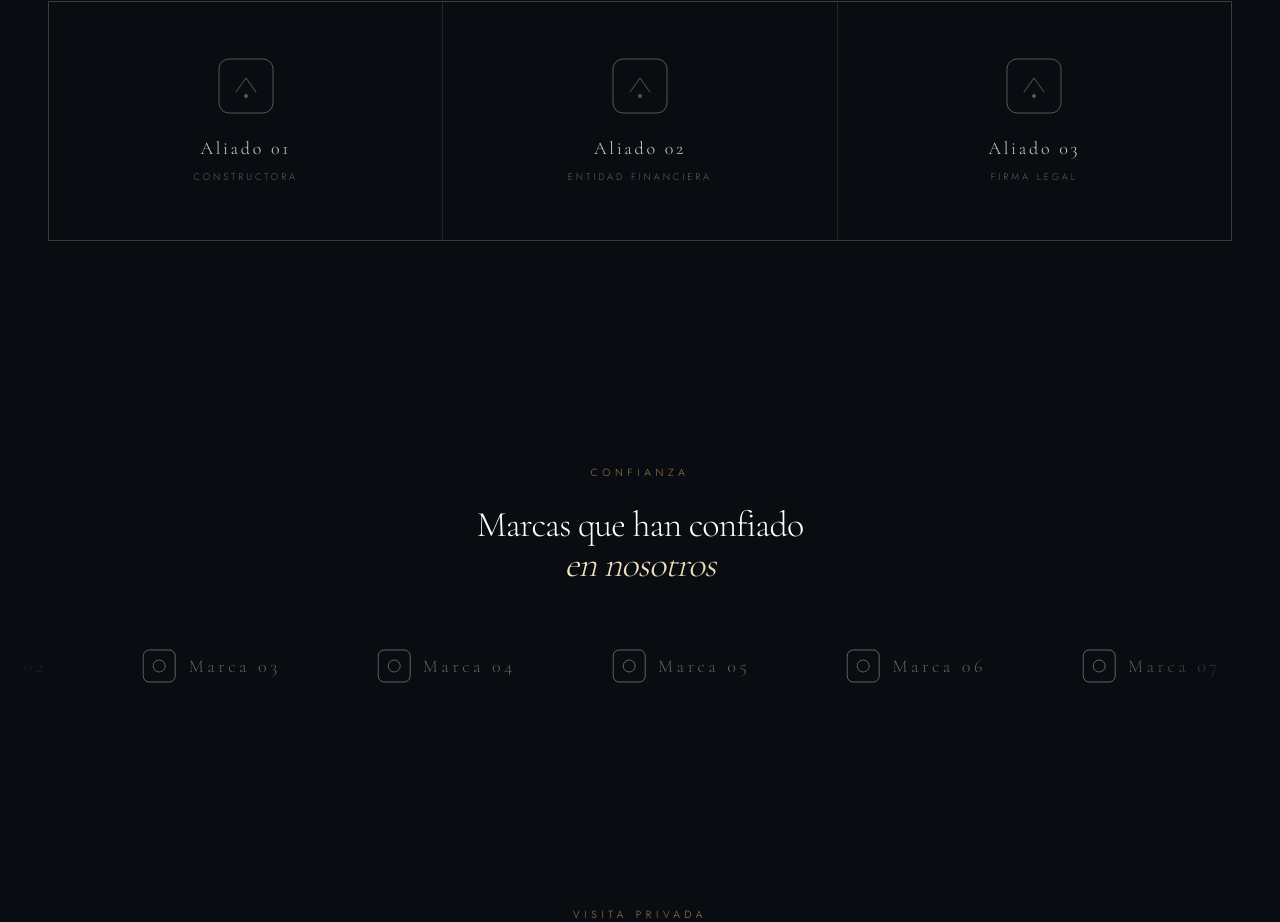
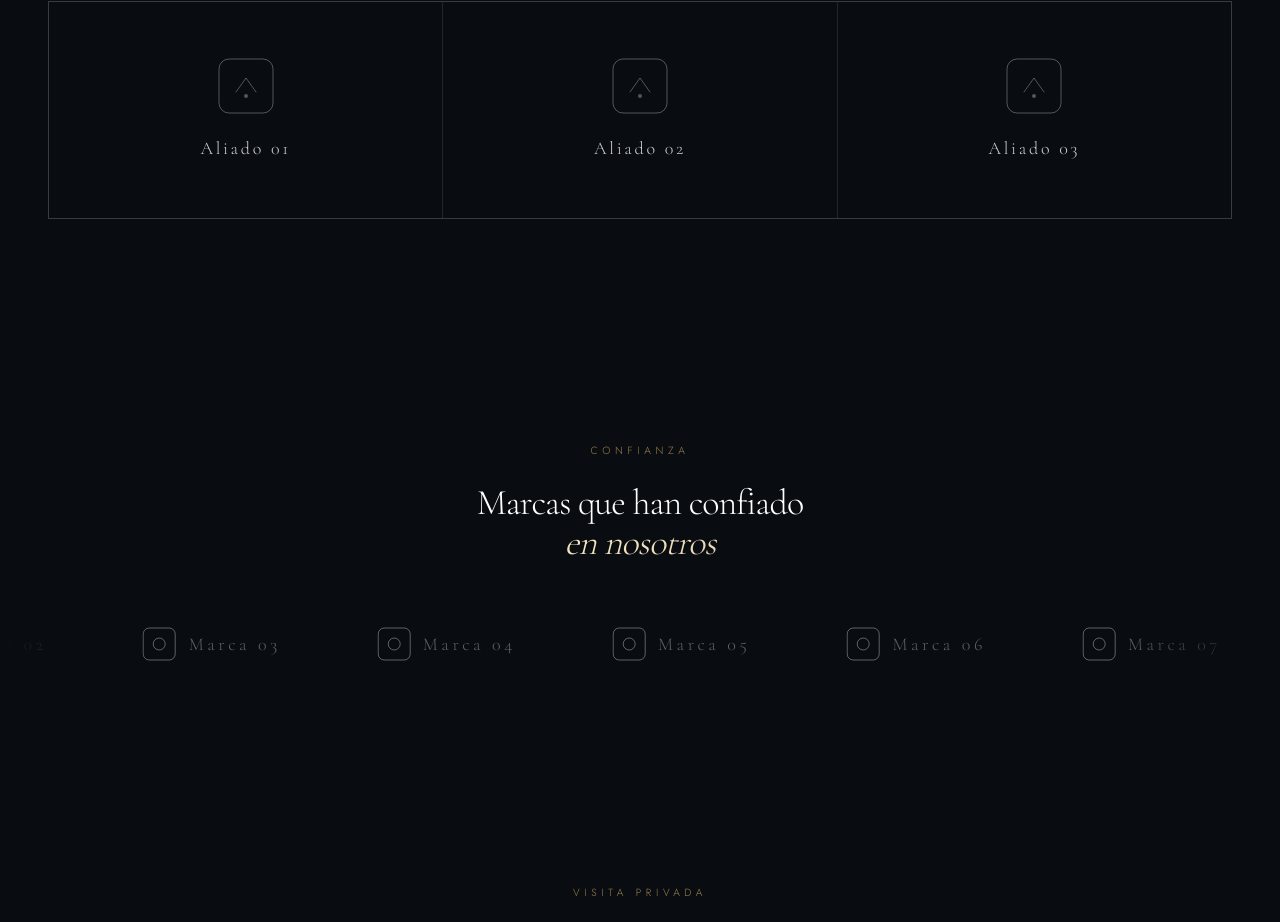
Before and after one commit to jerdiaz/malecon-residences, a Next.js app: page / in a window 1280 px wide. Shown: the part 10640-11562 px from the top of the page. Built offline with nearby package versions, Linux system fonts and the light colour scheme.

Commit message:
Aliados: eliminar descripcion de rol de cada aliado

```diff
--- a/src/components/Aliados.tsx
+++ b/src/components/Aliados.tsx
@@ -6,19 +6,17 @@ import Reveal from "@/components/ui/Reveal";
 // ALIADOS — aliados estratégicos del proyecto (distintos de "Marcas que han
 // confiado en nosotros"). Reemplaza cada plantilla por el aliado real:
 //   name  → nombre del aliado
-//   role  → rol / categoría (constructora, banca, firma legal, etc.)
 //   Para el logo real: sube el archivo a /public/images/aliados y cambia
 //   <PlaceholderMark> por <img src="/images/aliados/tu-logo.svg" ... />
 // ─────────────────────────────────────────────────────────────────────────────
 interface Ally {
   name: string;
-  role: string;
 }
 
 const ALLIES: Ally[] = [
-  { name: "Aliado 01", role: "Constructora" },
-  { name: "Aliado 02", role: "Entidad financiera" },
-  { name: "Aliado 03", role: "Firma legal" },
+  { name: "Aliado 01" },
+  { name: "Aliado 02" },
+  { name: "Aliado 03" },
 ];
 
 /**
@@ -53,14 +51,9 @@ export default function Aliados() {
               className="group flex flex-col items-center gap-5 bg-ink px-8 py-14 transition-colors duration-500 hover:bg-white/[0.02]"
             >
               <PlaceholderMark />
-              <div className="text-center">
-                <p className="font-serif text-lg font-light tracking-[0.15em] text-white/80 transition-colors duration-500 group-hover:text-champagne">
-                  {ally.name}
-                </p>
-                <p className="mt-2 text-[0.6rem] font-light uppercase tracking-[0.3em] text-white/35">
-                  {ally.role}
-                </p>
-              </div>
+              <p className="text-center font-serif text-lg font-light tracking-[0.15em] text-white/80 transition-colors duration-500 group-hover:text-champagne">
+                {ally.name}
+              </p>
             </div>
           ))}
         </div>
```
